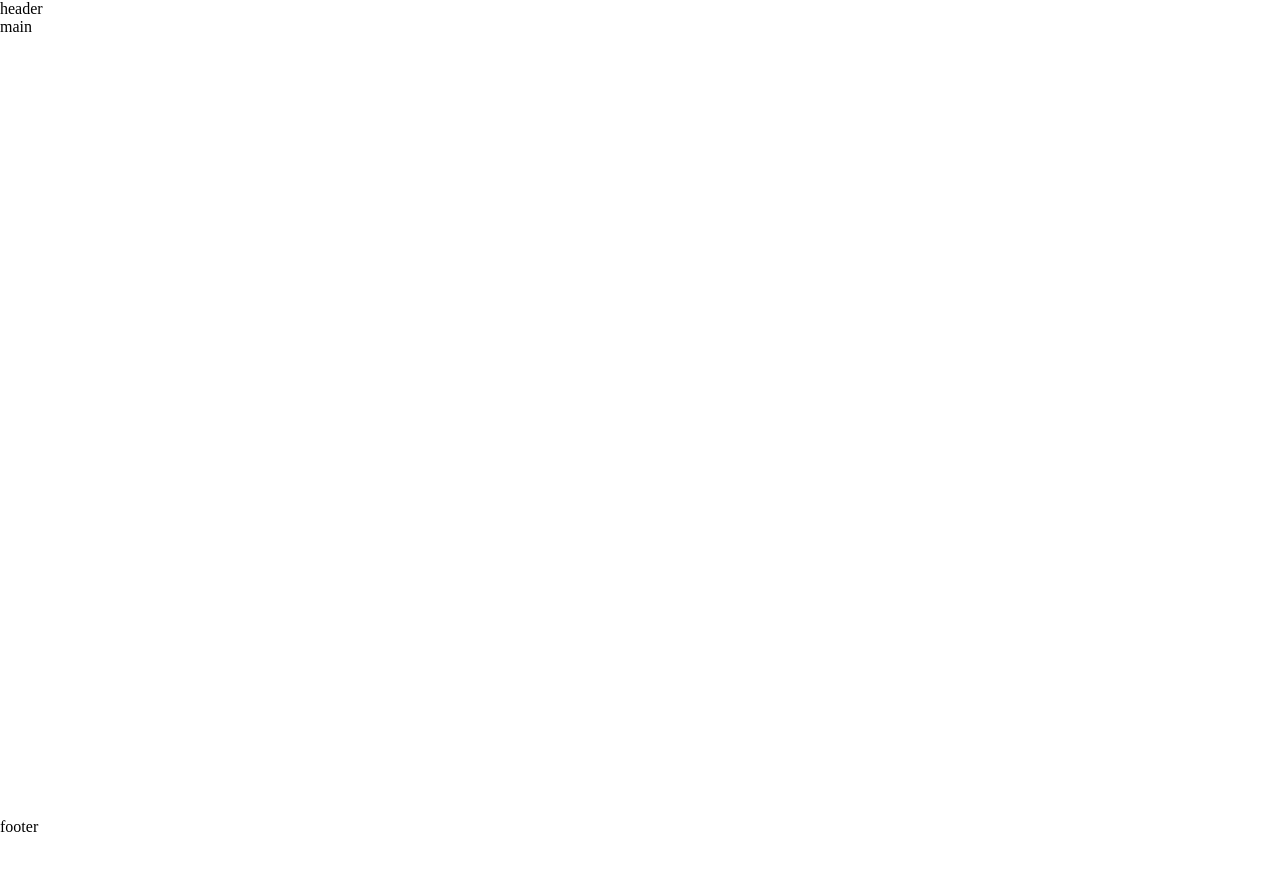
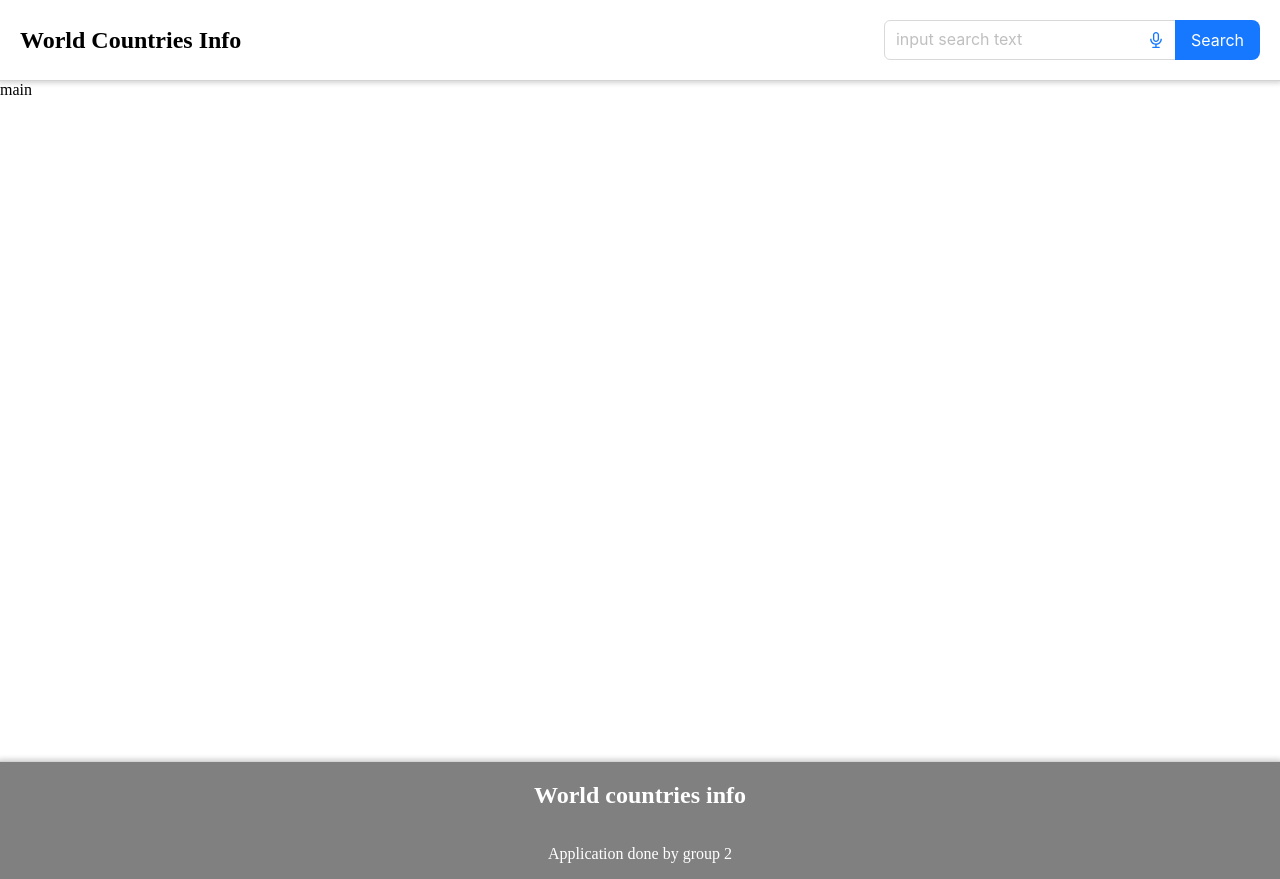
Before and after one commit to DarrellRoberts/flag-app, a React (Vite) app: page / in a window 1280 px wide. Before the commit the page ends 836 px from the top, so only its background shows below. Built offline with nearby package versions, Linux system fonts and the light colour scheme; no server answers.

Commit message:
header footer done

```diff
--- a/package.json
+++ b/package.json
@@ -10,6 +10,7 @@
     "preview": "vite preview"
   },
   "dependencies": {
+    "antd": "^5.9.0",
     "react": "^18.2.0",
     "react-dom": "^18.2.0",
     "react-router-dom": "^6.15.0"
--- a/src/App.css
+++ b/src/App.css
@@ -2,14 +2,38 @@ body {
   margin: 0;
   padding: 0;
   box-sizing: border-box;
+  min-height: 100vh;
 }
 
 .app {
-  min-height: 100vh;
   display: flex;
   flex-direction: column;
 }
 
 main {
-  height: 100vh;
+  min-height: 85vh;
 }
+
+header {
+  display: flex;
+  align-items: center;
+  justify-content: space-between;
+  padding: 20px;
+  border-bottom: 1px solid lightgrey;
+  box-shadow: 0 0 5px 2px lightgray;
+}
+
+.logo h2 {
+  margin: 0;
+  padding: 0;
+}
+
+footer {
+  display: flex;
+  flex-direction: column;
+  align-items: center;
+  border-top: 1px solid lightgray;
+  background-color: gray;
+  color: white;
+  box-shadow: 0 0 5px 2px lightgray;
+}
--- a/src/components/Footer.jsx
+++ b/src/components/Footer.jsx
@@ -1,5 +1,10 @@
 const Footer = () => {
-  return <>footer</>;
+  return (
+    <footer>
+      <h2>World countries info</h2>
+      <p>Application done by group 2</p>
+    </footer>
+  );
 };
 
 export default Footer;
--- a/src/components/Header.jsx
+++ b/src/components/Header.jsx
@@ -1,5 +1,41 @@
+import { AudioOutlined } from '@ant-design/icons';
+import { Input, Space } from 'antd';
+import { useState } from 'react';
 const Header = () => {
-  return <>header</>;
+  const [searchValue, setSearchValue] = useState('');
+  const { Search } = Input;
+  const suffix = (
+    <AudioOutlined
+      style={{
+        fontSize: 16,
+        color: '#1677ff',
+      }}
+    />
+  );
+  const onSearch = (value, _e, info) => {
+    console.log(info?.source, value);
+    setSearchValue('');
+  };
+  return (
+    <header>
+      <div className="logo">
+        <h2>World Countries Info</h2>
+      </div>
+      <div className="search">
+        <Space direction="vertical">
+          <Search
+            placeholder="input search text"
+            enterButton="Search"
+            size="large"
+            suffix={suffix}
+            onSearch={onSearch}
+            value={searchValue}
+            onChange={(e) => setSearchValue(e.target.value)}
+          />
+        </Space>
+      </div>
+    </header>
+  );
 };
 
 export default Header;
```
Also changed, not shown: 1 other file (tests, documents, lock files or other folders).
